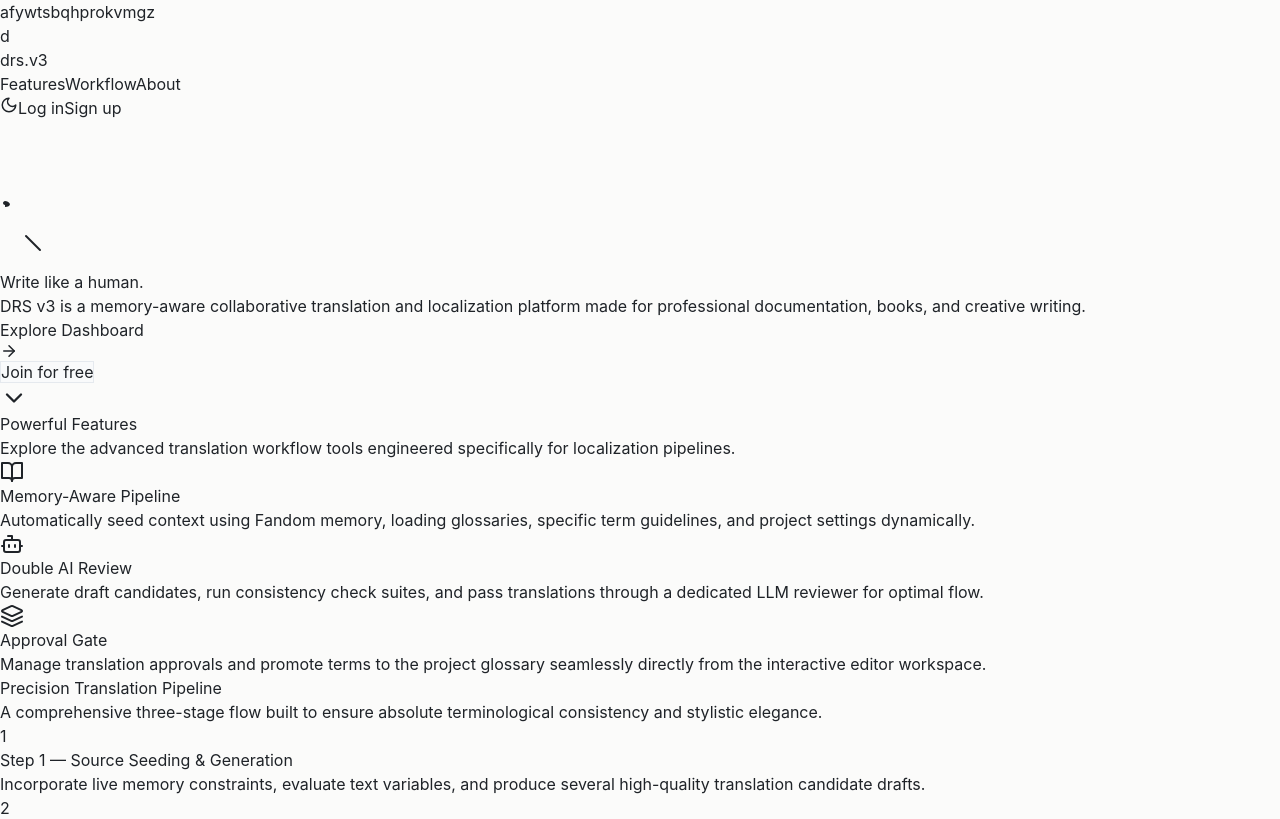
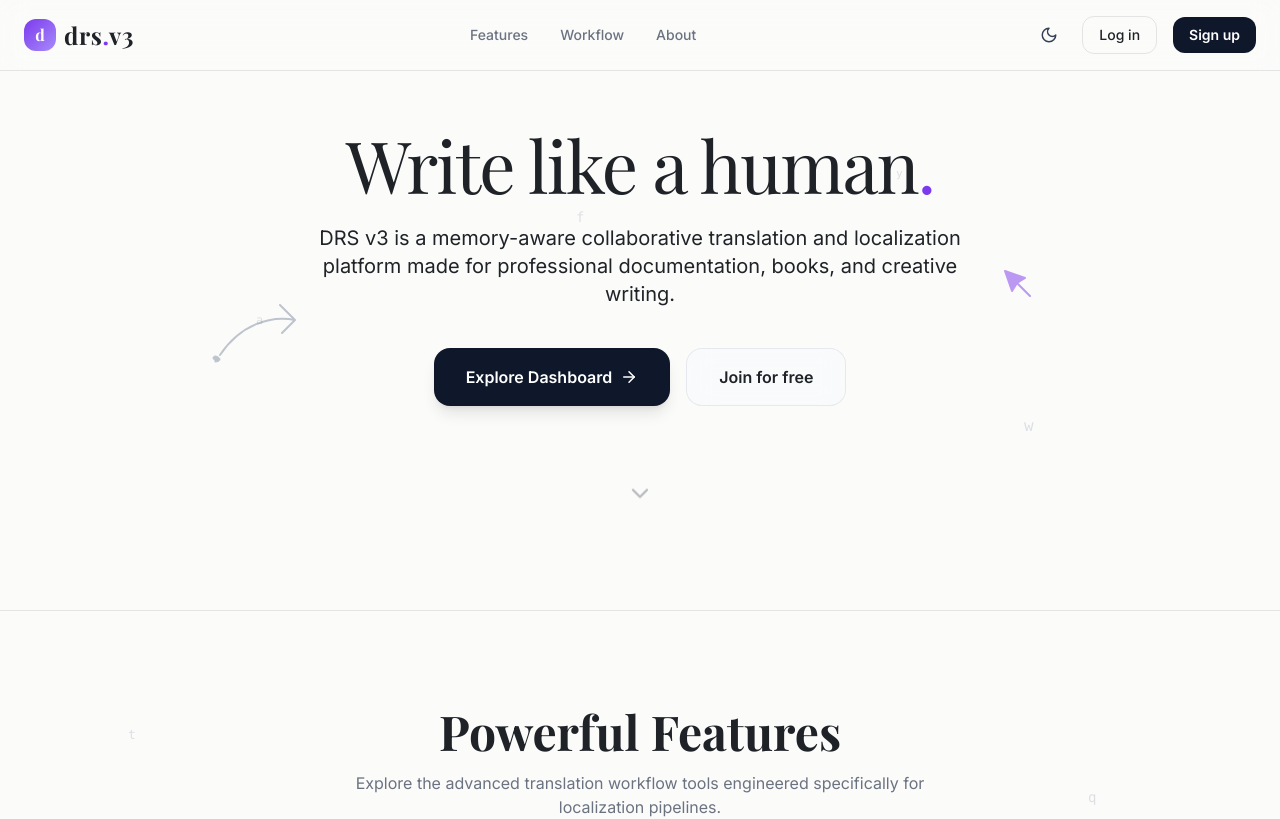
Before and after one commit to crimzonlilia/drs-v3, a Next.js app in the folder drs-v3-ui/: page / in a window 1280 px wide. Shown: the top 819 px of the page. Built offline with nearby package versions, Linux system fonts and the light colour scheme; a web font is replaced by a local one.

Commit message:
feat: initialize Tailwind CSS configuration with custom theme tokens and extend palette

```diff
--- /dev/null
+++ b/drs-v3-ui/tailwind.config.ts
@@ -0,0 +1,63 @@
+import type { Config } from 'tailwindcss'
+
+const config: Config = {
+  content: [
+    './app/**/*.{js,ts,jsx,tsx,mdx}',
+    './components/**/*.{js,ts,jsx,tsx,mdx}',
+  ],
+  darkMode: 'class',
+  theme: {
+    extend: {
+      fontFamily: {
+        sans: ['var(--font-sans)', 'sans-serif'],
+        serif: ['var(--font-serif)', 'serif'],
+      },
+      colors: {
+        themeBg: 'var(--bg-primary)',
+        themeCard: 'var(--bg-secondary)',
+        themeSidebar: 'var(--bg-sidebar)',
+        themeSidebarWorkspace: 'var(--bg-sidebar-workspace)',
+        themeText: 'var(--text-primary)',
+        themeMuted: 'var(--text-secondary)',
+        themeBorder: 'var(--border-primary)',
+        themePurple: 'var(--color-accent-purple)',
+        themeCyan: 'var(--color-accent-cyan)',
+
+        background: {
+          light: '#f8fafc',
+          dark: '#0f172a',
+        },
+        foreground: {
+          light: '#1e293b',
+          dark: '#f1f5f9',
+        },
+        'slate-dark': {
+          light: '#e2e8f0',
+          dark: '#1e293b',
+        },
+        'slate-darker': {
+          light: '#f1f5f9',
+          dark: '#0f172a',
+        },
+        'accent-violet': '#a78bfa',
+        'accent-cyan': '#06b6d4',
+        'accent-purple': '#7c3aed',
+      },
+      boxShadow: {
+        'glow-violet': '0 0 12px rgba(167, 139, 250, 0.15)',
+        'glow-cyan': '0 0 12px rgba(6, 182, 212, 0.15)',
+        'glow-purple': '0 0 16px rgba(124, 58, 237, 0.12)',
+      },
+      backdropBlur: {
+        'md': '12px',
+        'lg': '16px',
+      },
+      borderRadius: {
+        'lg': '12px',
+        'xl': '16px',
+      },
+    },
+  },
+  plugins: [],
+}
+export default config
```
